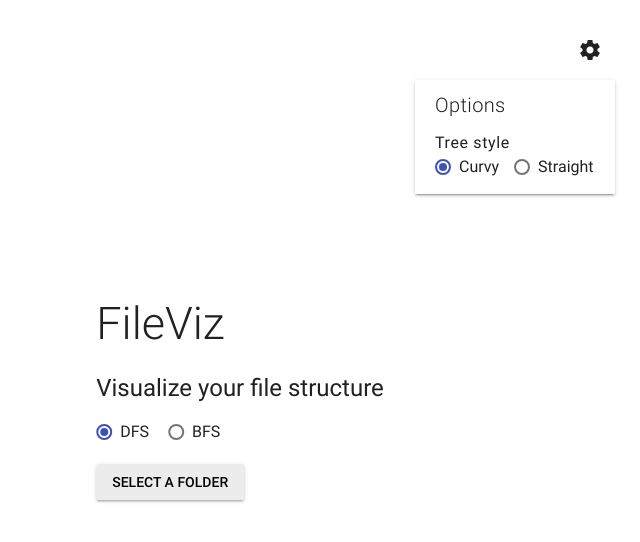
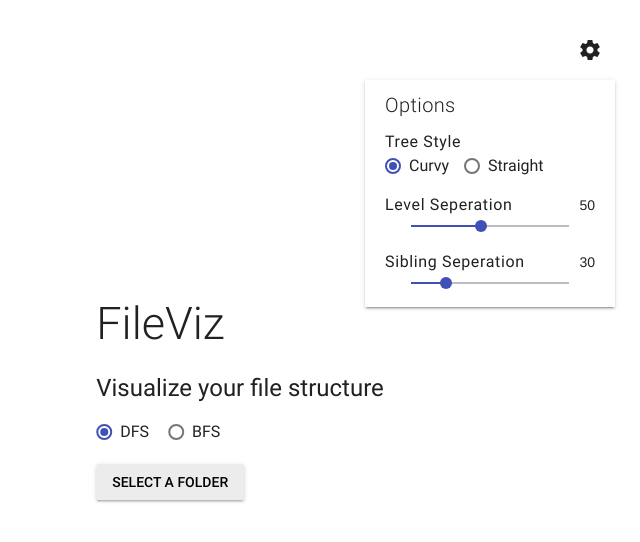
Before and after one commit to GrantStudios/FileViz, an Electron app: page src/index.html in a window 800 px wide. Both pictures are taken after a click on the button "settings". Shown: the whole page, without its empty margins (160-800 px from the left). Drawn offline with Linux system fonts and the light colour scheme.

Commit message:
Add options for sibling seperation & level seperation.

```diff
--- a/src/index.html
+++ b/src/index.html
@@ -18,7 +18,10 @@
   </button>
   <div id="settings">
     <h5>Options</h5>
-    <h6>Tree style</h6>
+    <div class="option-item">
+      <div class="option-heading">
+        <h6>Tree Style</h6>
+      </div>
       <div class="option-radio">
         <label class="mdl-radio mdl-js-radio mdl-js-ripple-effect" for="tree-style-curvy" style="margin-right: 15px">
           <input type="radio" id="tree-style-curvy" class="mdl-radio__button" name="tree-style" value="1" checked>
@@ -28,6 +31,25 @@
           <input type="radio" id="tree-style-straight" class="mdl-radio__button" name="tree-style" value="2">
           <span class="mdl-radio__label">Straight</span>
         </label>
+      </div>
+    </div>
+    <div class="option-item">
+      <div class="option-heading">
+        <h6>Level Seperation</h6>
+        <span class="slider-value">50</span>
+      </div>
+      <div class="option-slider">
+        <input class="mdl-slider mdl-js-slider" type="range" min="10" max="100" value="50" tabindex="0" id="level-seperation">
+      </div>
+    </div>
+    <div class="option-item">
+      <div class="option-heading">
+        <h6>Sibling Seperation</h6>
+        <span class="slider-value">30</span>
+      </div>
+      <div class="option-slider">
+        <input class="mdl-slider mdl-js-slider" type="range" min="10" max="100" value="30" tabindex="0" id="sibling-seperation">
+      </div>
     </div>
   </div>
 
--- a/src/resources/index.css
+++ b/src/resources/index.css
@@ -43,7 +43,7 @@ h2 {
 }
 
 #settings {
-  width: 200px;
+  width: 250px;
   padding: 15px 20px;
   box-sizing: border-box;
   display: none;
@@ -52,11 +52,20 @@ h2 {
   position: fixed;
   top: 80px;
   right: 25px;
+  z-index: 10;
+  background-color: white;
 }
 
 #settings h5 {
-  margin-top: 0;
+  margin: 0;
   font-weight: 300;
+}
+
+#settings .option-heading {
+  margin-top: 15px;
+  display: flex;
+  justify-content: space-between;
+  align-items: center;
 }
 
 #settings h6 {
--- a/src/resources/index.js
+++ b/src/resources/index.js
@@ -16,11 +16,16 @@ $('#file-select').click(function () {
         if (file && file[0]) {
             const isDfs = $('#method-dfs').prop('checked')
             const isTreeStyleCurvy = $('#tree-style-curvy').prop('checked')
+
+            const levelSeperation = +$('#level-seperation').val()
+            const siblingSeparation = +$('#sibling-seperation').val()
             window.api.start({
                 method: isDfs ? ENUMS.SEARCH_METHOD.DFS : ENUMS.SEARCH_METHOD.BFS,
                 folderPath: file[0],
                 options: {
-                    tree_style: isTreeStyleCurvy ? ENUMS.OPTIONS.TREE_STYLE.CURVE : ENUMS.OPTIONS.TREE_STYLE.STRAIGHT
+                    tree_style: isTreeStyleCurvy ? ENUMS.OPTIONS.TREE_STYLE.CURVE : ENUMS.OPTIONS.TREE_STYLE.STRAIGHT,
+                    levelSeperation,
+                    siblingSeparation
                 }
             })
         }
@@ -40,3 +45,8 @@ settingsToggle.click(function (e) {
 $(document).click(function (e) {
     settingsModal.slideUp('fast')
 })
+
+$('.mdl-slider', settingsModal).on('input', function(){
+    const val = this.value;
+    $(this).closest('.option-item').find('.slider-value').text(val)
+})
```
Also changed, not shown: main.js (+4 -3 lines). Lines whose indentation alone changed are shown as unchanged.
